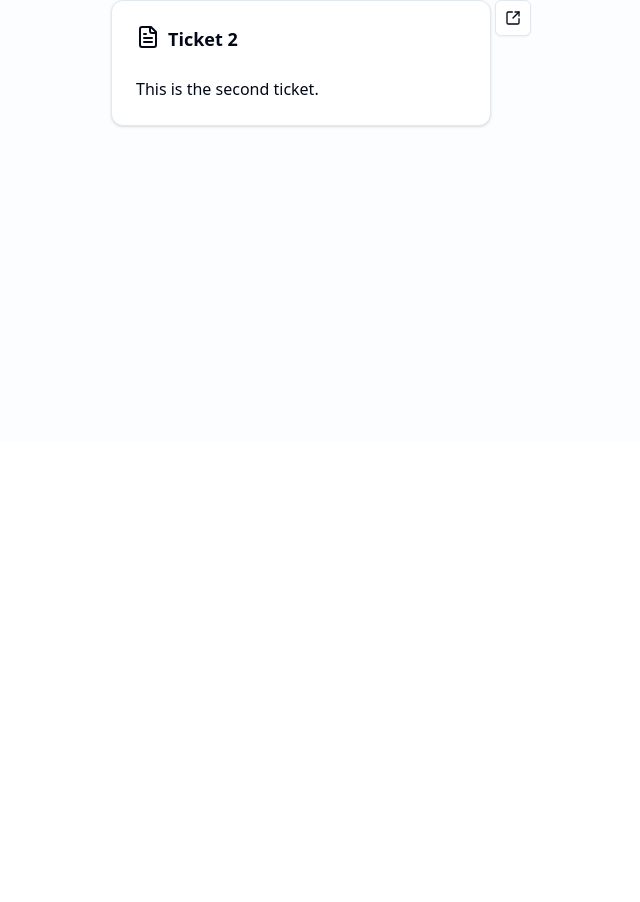
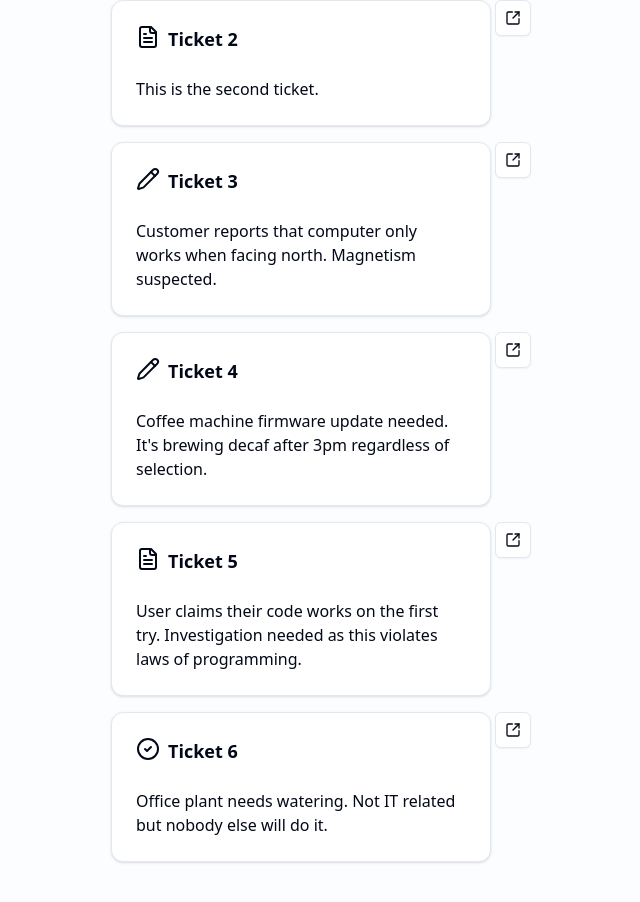
Before and after one commit to ChuckNoelke/road-to-next-mn, a Next.js app in the folder road-to-next/: page /tickets in a window 1280 px wide. Shown: the part 360-1262 px from the top of the page, without its empty margins (319-959 px from the left). Before the commit the page ends 801 px from the top, so only its background shows below. Built offline with nearby package versions, Linux system fonts and the light colour scheme.

Commit message:
Error Route

```diff
--- /dev/null
+++ b/road-to-next/src/app/tickets/[ticketId]/loading.tsx
@@ -0,0 +1,6 @@
+import {Spinner} from "@/components/spinner";
+
+
+export default function loading () {
+    return <Spinner />
+}
--- /dev/null
+++ b/road-to-next/src/app/tickets/error.tsx
@@ -0,0 +1,9 @@
+'use client';
+
+import { Placeholder } from "@/components/Placeholder";
+
+export default function Error({error}:{error:Error}){
+    return (
+       <Placeholder label={error.message || "Something went wrong"}/>
+    );
+}
--- a/road-to-next/src/data.ts
+++ b/road-to-next/src/data.ts
@@ -11,4 +11,28 @@ export const initialTickets = [
     content: "This is the second ticket.",
     status: "OPEN" as const,
   },
+  {
+    id: "3",
+    title: "Ticket 3",
+    content: "Customer reports that computer only works when facing north. Magnetism suspected.",
+    status: "IN_PROGRESS" as const,
+  },
+  {
+    id: "4",
+    title: "Ticket 4",
+    content: "Coffee machine firmware update needed. It's brewing decaf after 3pm regardless of selection.",
+    status: "IN_PROGRESS" as const,
+  },
+  {
+    id: "5",
+    title: "Ticket 5",
+    content: "User claims their code works on the first try. Investigation needed as this violates laws of programming.",
+    status: "OPEN" as const,
+  },
+  {
+    id: "6",
+    title: "Ticket 6",
+    content: "Office plant needs watering. Not IT related but nobody else will do it.",
+    status: "DONE" as const,
+  },
 ];
--- a/road-to-next/src/features/ticket/queries/get-tickets.ts
+++ b/road-to-next/src/features/ticket/queries/get-tickets.ts
@@ -6,6 +6,8 @@ export const getTickets= async () : Promise<Ticket[]> =>{
 
     await new Promise((resolve)=> setTimeout(resolve,2000));
 
+    /* throw new Error("Failed to fetch tickets"); */
+
     return new Promise( (resolve)=>{
         resolve(initialTickets);
     });
```
Also changed, not shown: road-to-next/src/features/ticket/components/ticket-list.tsx (line endings or trailing spaces).
